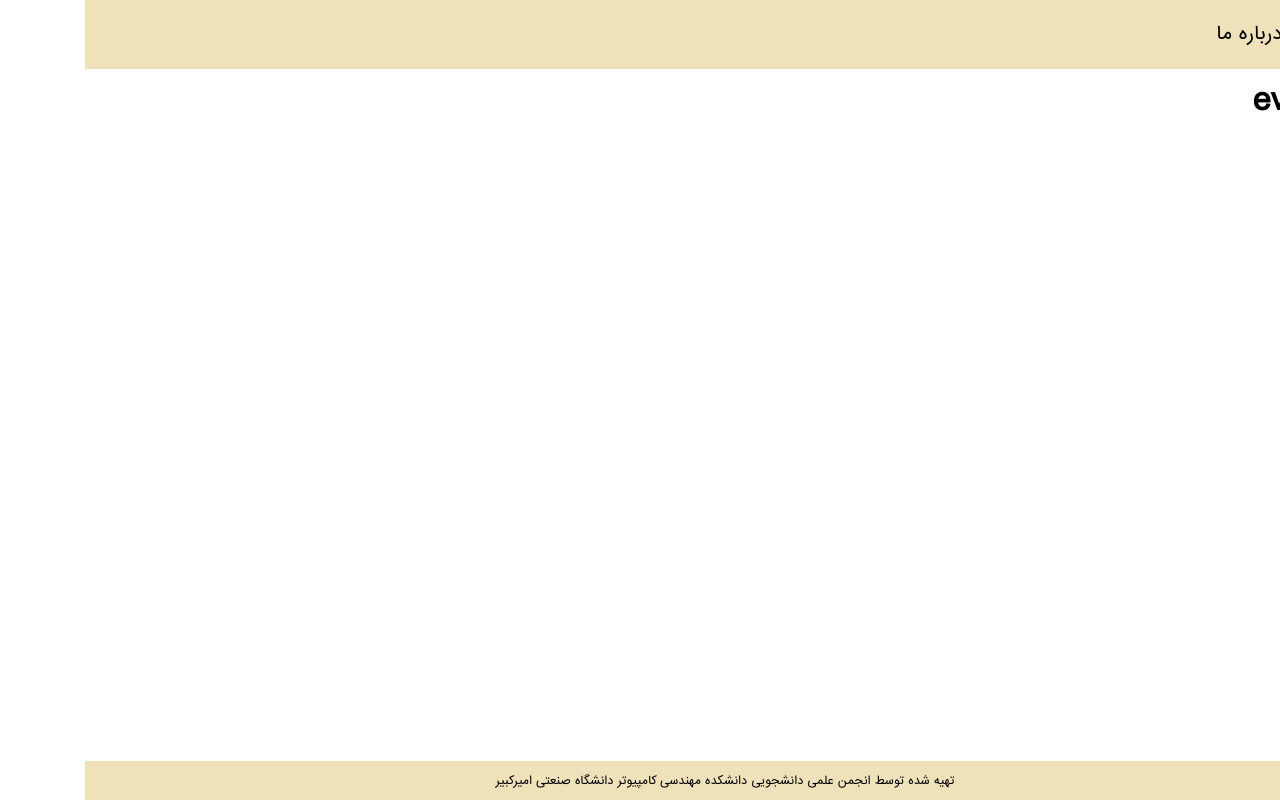
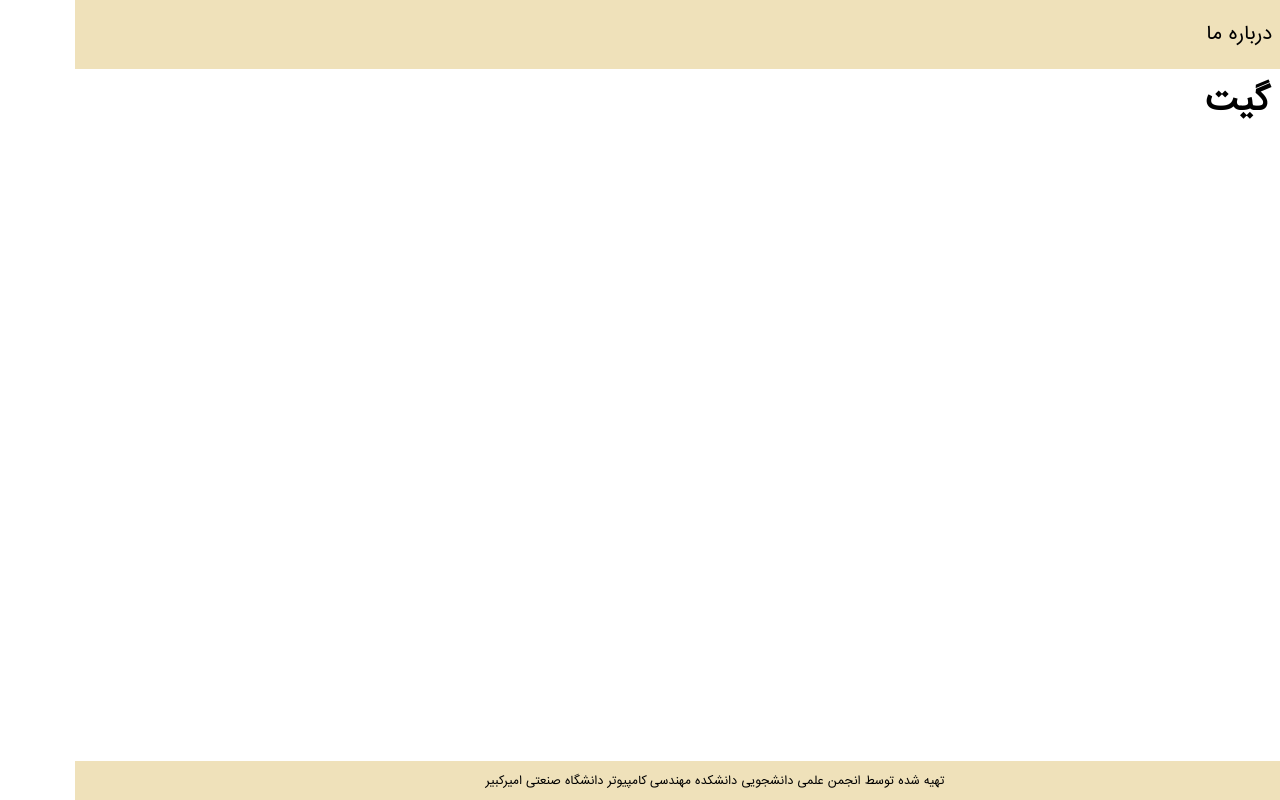
Before and after one commit to aut-daralfonoon/frontend, a Vue app: page /event/1 in a window 1280 px wide. Built offline with nearby package versions, Linux system fonts and the light colour scheme; the HTML template or start-up script is replaced by a standard one.

Commit message:
update: event view

```diff
--- a/src/components/event/Event.vue
+++ b/src/components/event/Event.vue
@@ -1,21 +1,23 @@
 <script setup>
-defineProps({
-  msg: {
-    type: String,
-    required: true
-  }
-})
+// importing the event store
+import { useEventsStore } from "../../stores/events";
+
 </script>
 
 <template>
   <div>
-    <h1 class="green">{{ msg }}</h1>
+    <h1 class="green">{{ event.title }}</h1>
   </div>
 </template>
 
 <script>
 export default {
-  name: "Event"
+  name: "Event",
+  data() {
+    return {
+      event: useEventsStore().getEventById(Number(this.$route.params.id))
+    }
+  },
 }
 </script>
 
```
